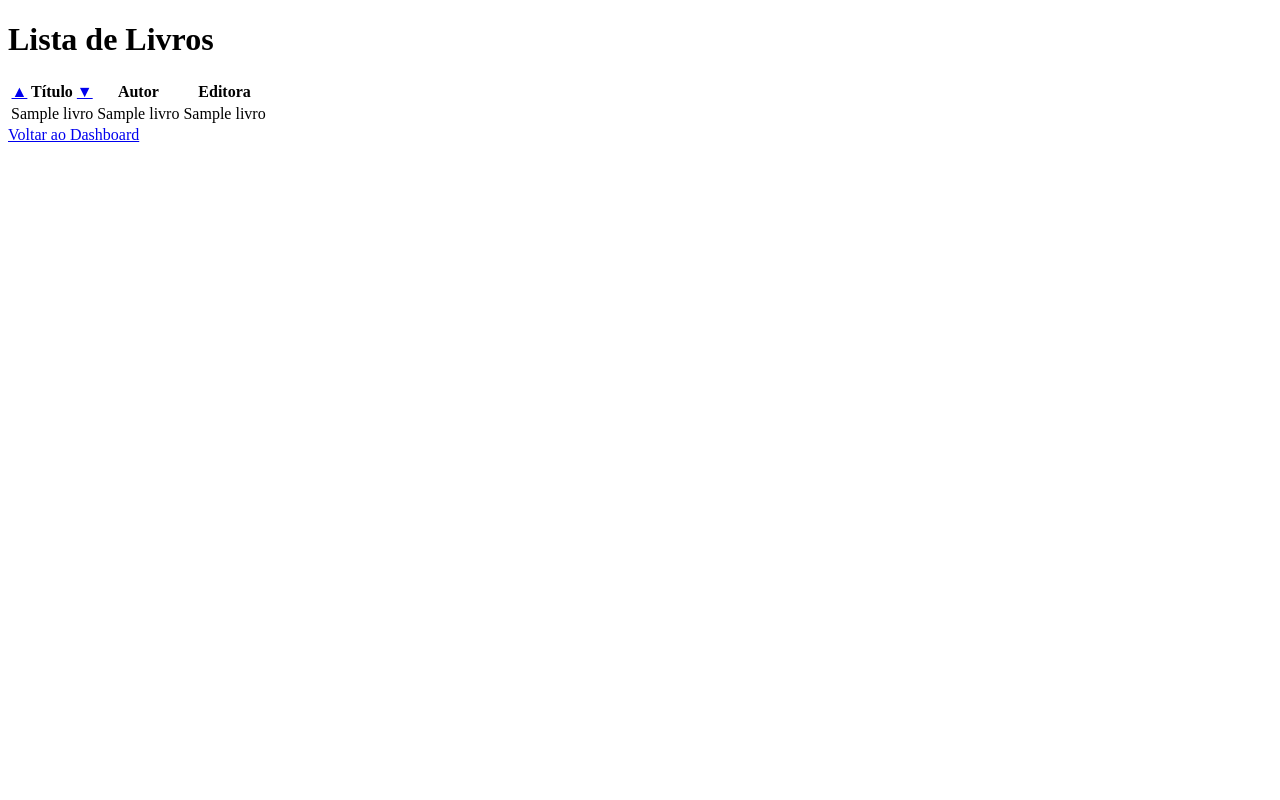
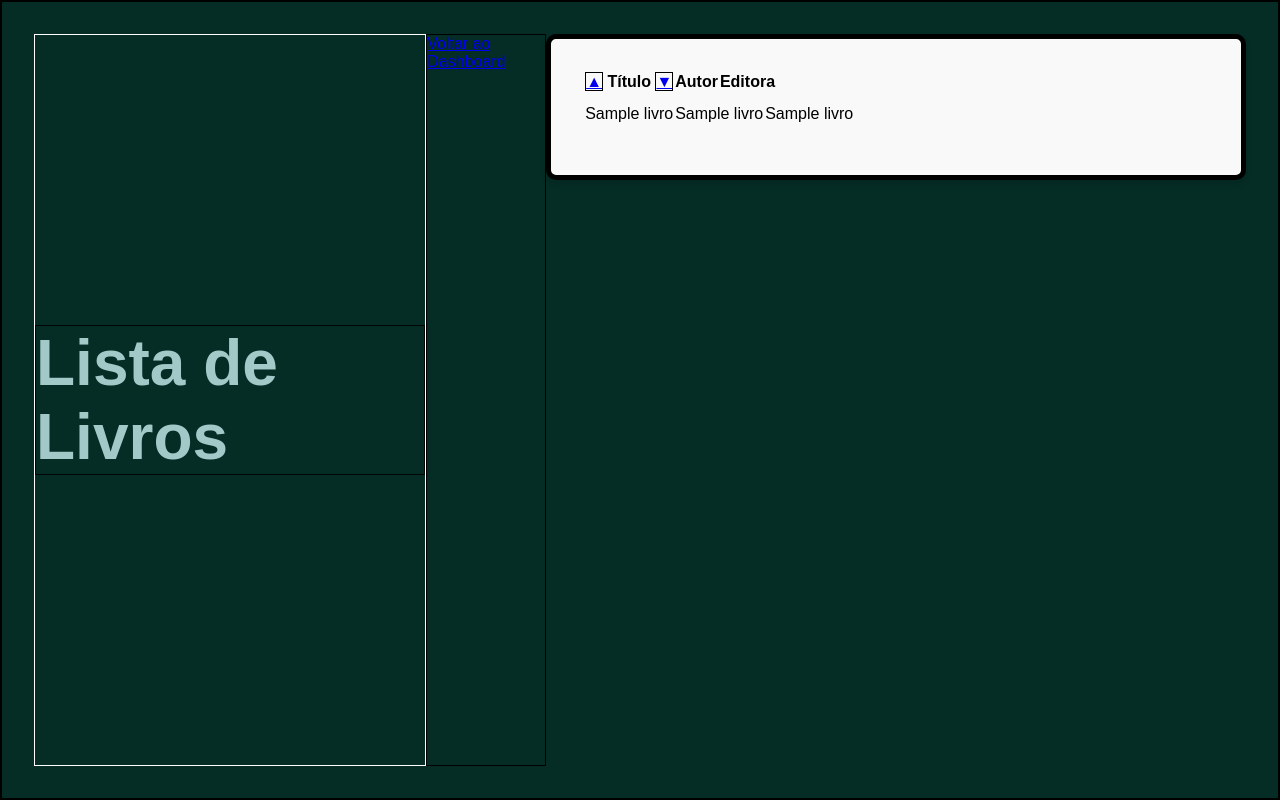
Before and after one commit to diogomador/Projeto-BD, a Flask app: template templates/listar_livros.html in a window 1280 px wide. Run offline with Flask 3, Linux system fonts and the light colour scheme; the template is opened without the code that fills it: most values are stand-ins (such as "Sample title", 1, 10 or a date in 2020); parts of the project's set-up code (start-up, migrations or seed data) failed here and were passed over; some libraries are stand-ins or nearby versions.

Commit message:
Terminando o css de listar_livros

```diff
--- a/models/config.py
+++ b/models/config.py
@@ -4,5 +4,5 @@ class Config:
     # Configurações do banco de dados MySQL
     MYSQL_HOST = 'localhost'
     MYSQL_USER = 'root'
-    MYSQL_PASSWORD = ''
-    MYSQL_DB = 'db_biblioteca'
+    MYSQL_PASSWORD = 'usbw'
+    MYSQL_DB = 'db_biblioteca1'
--- a/static/cadastrosgerais.css
+++ b/static/cadastrosgerais.css
@@ -52,12 +52,14 @@ nav a:hover{
 }
 
 .cad_titulo{
+    border: 1px solid black;
     width: 40%;
     display: flex;
     align-items: center;
 }
 
 .cad_titulo h1{
+    border: 1px solid white;
     width: 100%;
     font-size: 700%;
     color: #b3dad9;
@@ -65,6 +67,7 @@ nav a:hover{
 }
 /* Livros */
 .formulario{
+    border: 1px solid black;
     width: 60%;
     height: 100%;
     display: flex;
--- /dev/null
+++ b/static/listar_livros.css
@@ -0,0 +1,57 @@
+*{
+    padding: 0;
+    margin: 0;
+    box-sizing: border-box;
+}
+
+body {
+    font-family: Arial, sans-serif;
+    width: 100vw;
+    height: 100vh;
+    margin: 0;
+    padding: 0;
+    display: flex;
+    flex-direction: column;
+    align-items: center;
+    background-color: #052c25;
+}
+
+.list_titulo{
+    border: 1px solid white;
+    width: 40%;
+    display: flex;
+    align-items: center;
+}
+
+.list_titulo h1{
+    border: 1px solid black;
+    width: 100%;
+    font-size: 400%;
+    color: #b3dad9;
+    opacity: 90%;
+}
+
+.table{
+    border: 5px solid black;
+    padding: 2rem;
+    display: flex;
+    flex-direction: column;
+    height: 20%;
+    width: 70%;
+    background-color: #f9f9f9;
+    gap: 10px;
+    box-shadow: 0 4px 6px rgba(0, 0, 0, 0.1);
+    border-radius: 10px;
+    }
+
+.main{
+    border: 2px solid black;
+    display: flex;
+    height: 100%;
+    width: 100%;
+    padding: 2rem;
+}
+
+a{
+    border: 1px solid black;
+}
--- a/templates/listar_livros.html
+++ b/templates/listar_livros.html
@@ -3,12 +3,16 @@
 <head>
     <meta charset="UTF-8">
     <meta name="viewport" content="width=device-width, initial-scale=1.0">
+    <link rel="stylesheet" href="{{ url_for('static', filename='listar_livros.css') }}">
     <title>Listar Livros</title>
 </head>
 <body>
-    <main>
-        <h1>Lista de Livros</h1>
-        <table>
+    <main class="main">
+        <div class="list_titulo">
+            <h1>Lista de Livros</h1>
+        </div>
+
+        <table class="table">
             <thead>
                 <tr>
                     <th>
@@ -33,8 +37,8 @@
                 </tr>
                 {% endfor %}
             </tbody>
+            <a href="{{ url_for('gerente_dashboard') }}">Voltar ao Dashboard</a>
         </table>
-        <a href="{{ url_for('gerente_dashboard') }}">Voltar ao Dashboard</a>
     </main>
 </body>
 </html>
```
Also changed, not shown: static/filtros.css (added, +39 -0 lines).
